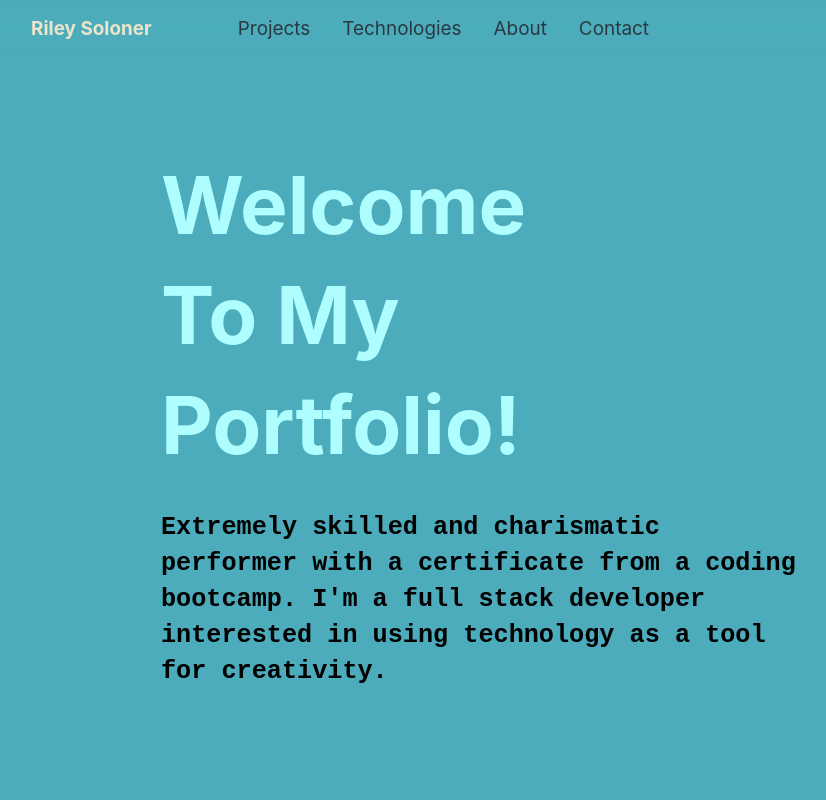
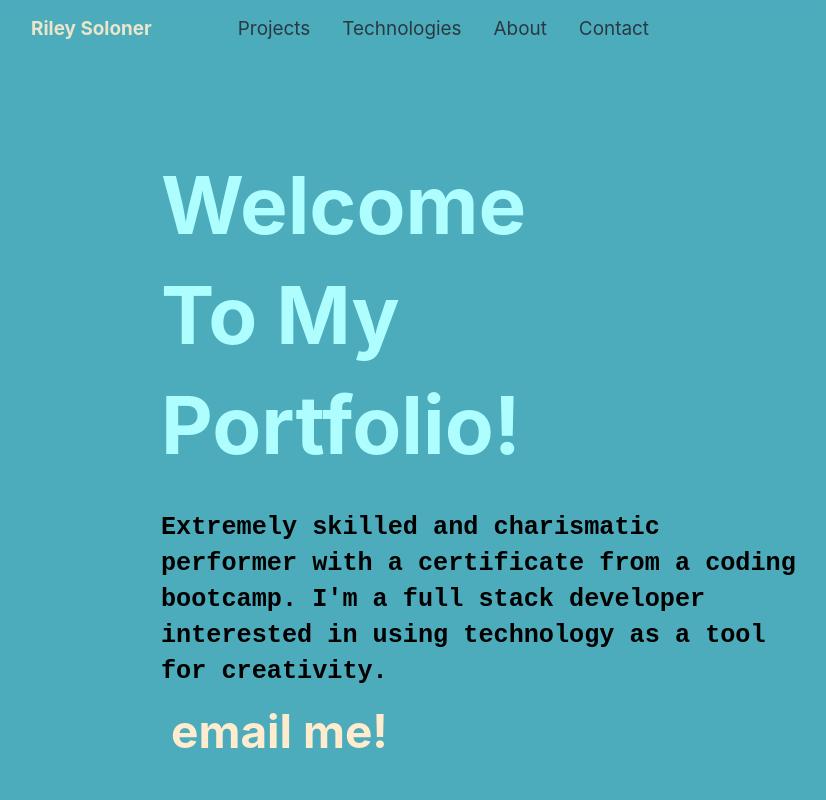
Before and after one commit to robotriley/portfolio-site, a React (Create React App) app: page / in a window 1280 px wide. Shown: the top 800 px of the page, without its empty margins (39-865 px from the left). Built offline with nearby package versions, Linux system fonts and the light colour scheme.

Commit message:
email me added to Welcome

```diff
--- a/src/App.js
+++ b/src/App.js
@@ -50,6 +50,7 @@ const App = () => {
            Welcome To My Portfolio!
           </h1>
         <p className='para'>Extremely skilled and charismatic performer with a certificate from a coding bootcamp. I'm a full stack developer interested in using technology as a tool for creativity. </p>
+        <MailToRiley />
         </div>
       </div>
       <div id='sectionContent' ref={projectsRef}>
```
